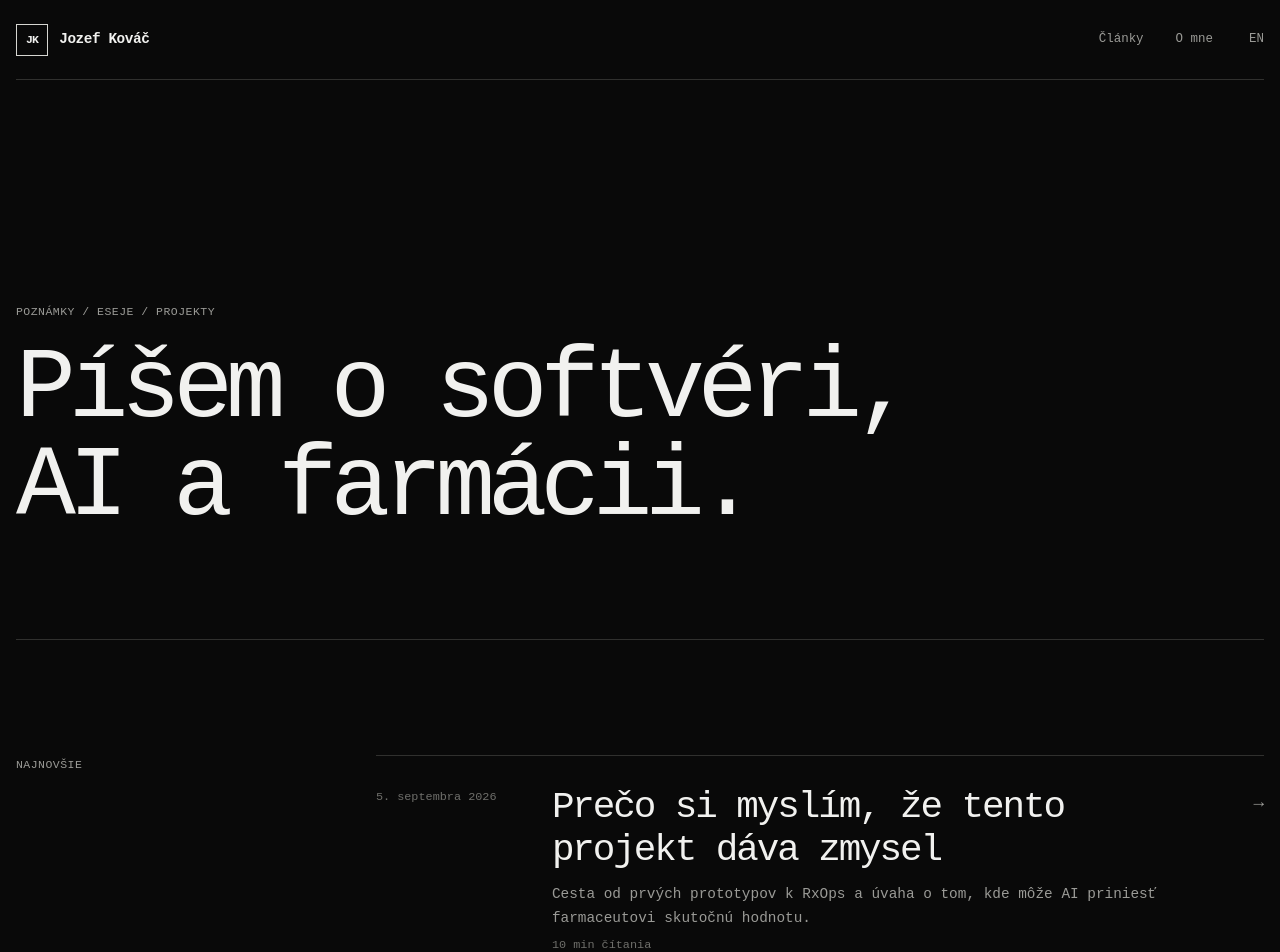
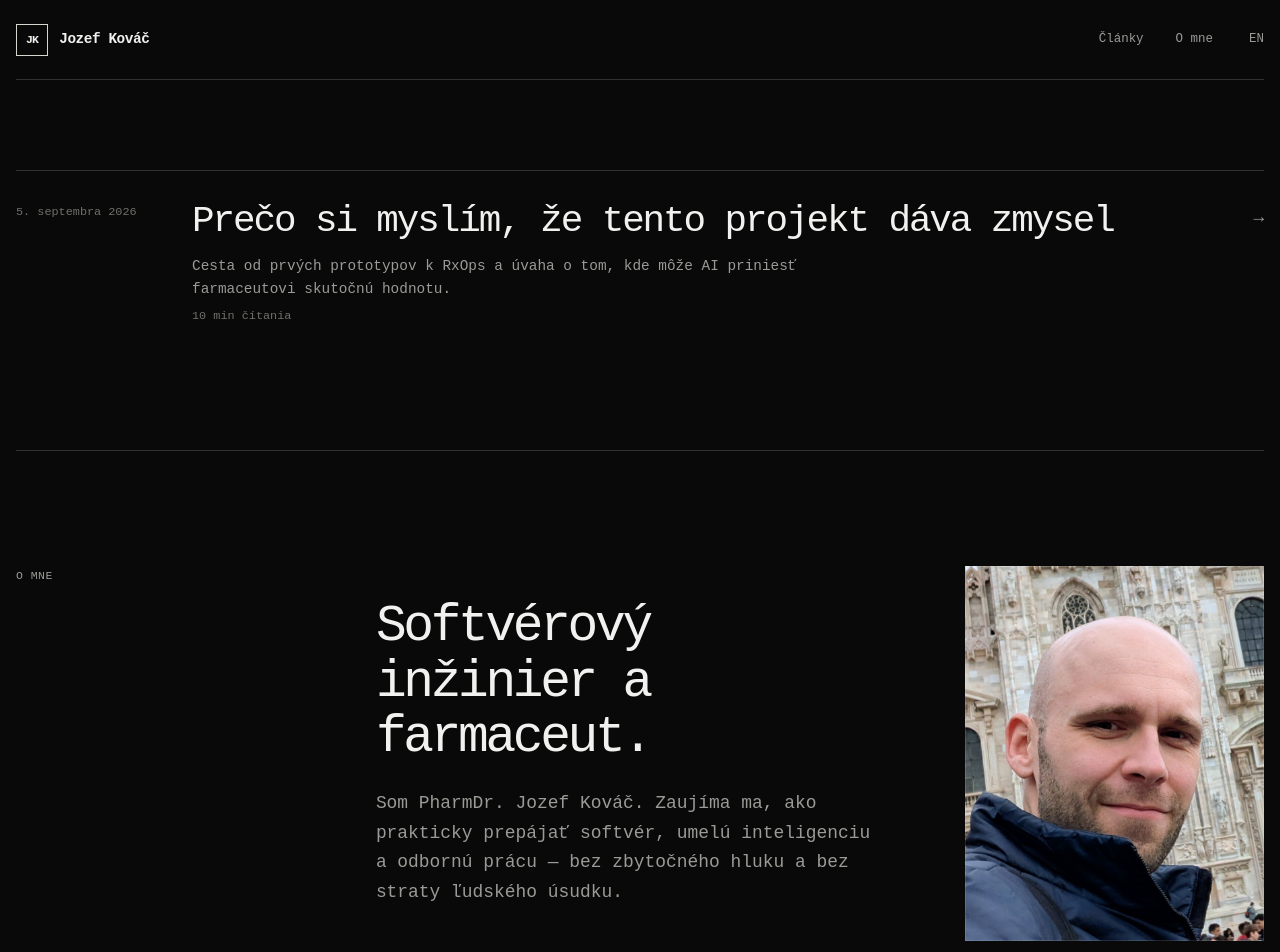
Before and after one commit to dodosaurus/jkovac-blog, a Next.js app: page / in a window 1280 px wide. Shown: the top 952 px of the page. Built offline with nearby package versions, Linux system fonts and the light colour scheme; a web font is replaced by a local one.

Commit message:
Refine homepage layout

```diff
--- a/app/globals.css
+++ b/app/globals.css
@@ -112,15 +112,6 @@ a {
   gap: clamp(1rem, 3vw, 2.25rem);
 }
 
-.hero {
-  display: grid;
-  min-height: min(70vh, 46rem);
-  align-items: end;
-  padding-block: clamp(6rem, 15vw, 12rem) clamp(4rem, 8vw, 7rem);
-  border-bottom: 1px solid var(--line);
-}
-
-.hero-kicker,
 .section-kicker,
 .article-meta,
 .eyebrow {
@@ -132,13 +123,9 @@ a {
   text-transform: uppercase;
 }
 
-.hero h1 {
-  max-width: 16ch;
-  margin: 1.25rem 0 0;
-  font-size: clamp(2.7rem, 7.8vw, 7.2rem);
-  font-weight: 430;
-  letter-spacing: -0.075em;
-  line-height: 0.98;
+.articles-section {
+  padding-block: clamp(3rem, 7vw, 6rem);
+  border-bottom: 1px solid var(--line);
 }
 
 .home-section {
@@ -243,7 +230,6 @@ a {
   height: 100%;
   object-fit: cover;
   object-position: 50% 43%;
-  filter: grayscale(1) contrast(1.07) brightness(0.78);
 }
 
 .site-footer {
@@ -453,10 +439,6 @@ a {
     display: none;
   }
 
-  .hero {
-    min-height: 65vh;
-  }
-
   .home-section,
   .article-header,
   .article-layout {
--- a/components/home-page.tsx
+++ b/components/home-page.tsx
@@ -19,15 +19,7 @@ export function HomePage({ locale }: { locale: Locale }) {
       <a className="skip-link" href="#main">{text.skip}</a>
       <SiteHeader locale={locale} alternatePath={locale === "sk" ? "/en" : "/"} />
       <main id="main">
-        <section className="shell hero" aria-labelledby="hero-title">
-          <div>
-            <p className="hero-kicker">{text.heroKicker}</p>
-            <h1 id="hero-title">{text.heroTitle}</h1>
-          </div>
-        </section>
-
-        <section className="shell home-section" id="clanky" aria-labelledby="articles-title">
-          <p className="section-kicker" id="articles-title">{text.latest}</p>
+        <section className="shell articles-section" id="clanky" aria-label={text.articles}>
           <div className="article-list">
             {articles.map((article) => (
               <Link
--- a/lib/i18n.ts
+++ b/lib/i18n.ts
@@ -5,16 +5,13 @@ export const copy = {
     skip: "Preskočiť na obsah",
     articles: "Články",
     about: "O mne",
-    heroKicker: "Poznámky / eseje / projekty",
-    heroTitle: "Píšem o softvéri, AI a farmácii.",
-    latest: "Najnovšie",
     read: "Čítať článok",
     minutes: "min čítania",
     aboutKicker: "O mne",
     aboutTitle: "Softvérový inžinier a farmaceut.",
     aboutBody:
       "Som PharmDr. Jozef Kováč. Zaujíma ma, ako prakticky prepájať softvér, umelú inteligenciu a odbornú prácu — bez zbytočného hluku a bez straty ľudského úsudku.",
-    footer: "Písané a tvorené v Bratislave.",
+    footer: "Písané a tvorené na Východe Slovenska.",
     contents: "Obsah",
     back: "Späť na všetky články",
     translationNote: "Pôvodný text bol napísaný v slovenčine.",
@@ -23,16 +20,13 @@ export const copy = {
     skip: "Skip to content",
     articles: "Articles",
     about: "About",
-    heroKicker: "Notes / essays / projects",
-    heroTitle: "I write about software, AI and pharmacy.",
-    latest: "Latest",
     read: "Read article",
     minutes: "min read",
     aboutKicker: "About",
     aboutTitle: "Software engineer and pharmacist.",
     aboutBody:
       "I am PharmDr. Jozef Kováč. I am interested in practical ways to connect software, artificial intelligence and professional work — without noise and without giving up human judgement.",
-    footer: "Written and built in Bratislava.",
+    footer: "Written and built in Eastern Slovakia.",
     contents: "Contents",
     back: "Back to all articles",
     translationNote:
```
